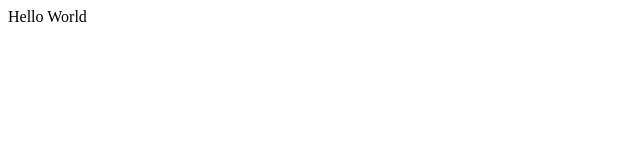
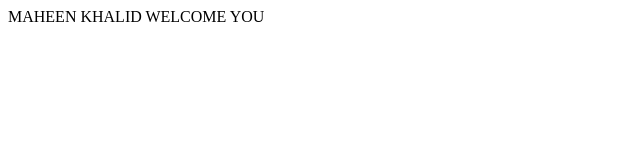
Before and after one commit to maheenkhalid-coder/BootCampClass1Work, a plain HTML site: page index.html in a window 1280 px wide. Shown: the whole page, without its empty margins (0-640 px from the left). Drawn offline with Linux system fonts and the light colour scheme.

Commit message:
Update index.html

```diff
--- a/index.html
+++ b/index.html
@@ -6,6 +6,6 @@
     <title>Document</title>
 </head>
 <body>
-    <hi>Hello World</hi>
+    <hi>MAHEEN KHALID WELCOME YOU</hi>
 </body>
 </html>
```
